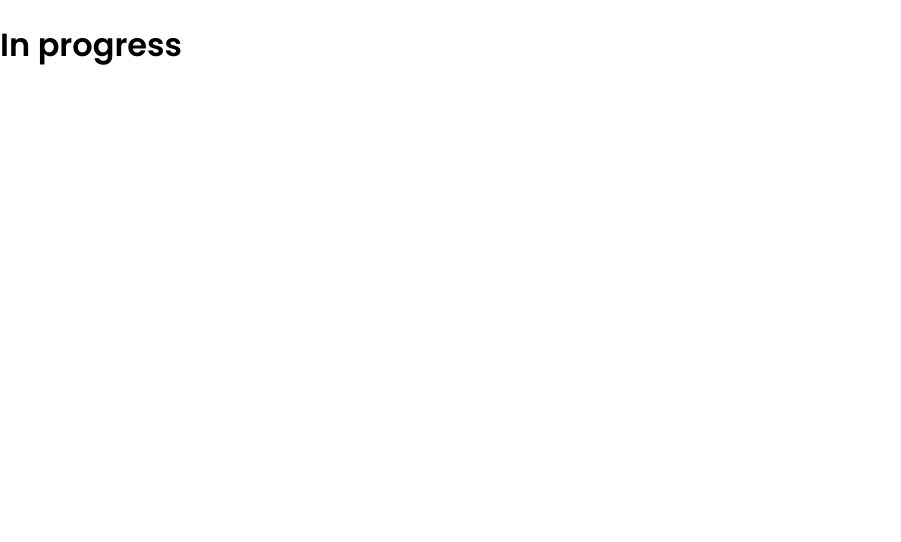
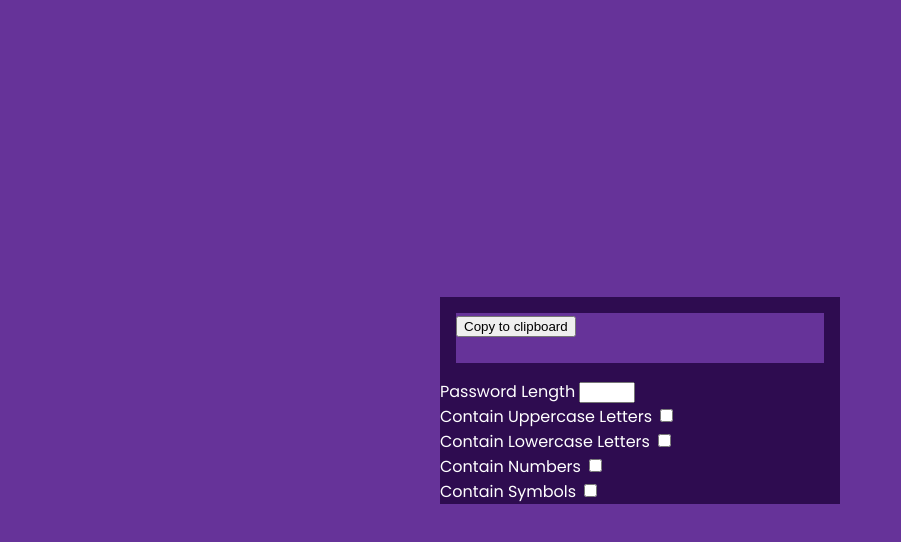
Before and after one commit to khusamayasir/Password-Generator, a plain HTML site: page index.html in a window 1280 px wide. Shown: the whole page, without its empty margins (0-901 px from the left). Drawn offline with Linux system fonts and the light colour scheme.

Commit message:
updated commit

```diff
--- a/index.html
+++ b/index.html
@@ -3,7 +3,6 @@
 
 <head>
     <meta charset="UTF-8">
-    <meta http-equiv="X-UA-Compatible" content="IE=edge">
     <meta name="viewport" content="width=device-width, initial-scale=1.0">
     <title>Password Generator</title>
     <link rel="stylesheet" href="style.css">
@@ -11,7 +10,34 @@
 </head>
 
 <body>
-    <h1>In progress</h1>
+    <div class="pw-container">
+        <div class="pw-header">
+            <div class="pw">
+                <button>Copy to clipboard</button>
+            </div>
+        </div>
+        <div class="pw_body">
+            <div class="form-control">
+                <label for="len">Password Length</label>
+                <input id="len" type="number" min="8" max="40">
+            </div>
+            <div class="form-control">
+                <label for="upper">Contain Uppercase Letters</label>
+                <input id="upper" type="checkbox">
+            </div>
+            <div class="form-control">
+                <label for="lower">Contain Lowercase Letters</label>
+                <input id="lower" type="checkbox">
+            </div>
+            <div class="form-control">
+                <label for="number">Contain Numbers</label>
+                <input id="number" type="checkbox">
+            </div>
+            <div class="form-control">
+                <label for="symbol">Contain Symbols</label>
+                <input id="symbol" type="checkbox">
+                <lower </div>
+            </div>
 </body>
 
 </html>
--- a/style.css
+++ b/style.css
@@ -5,6 +5,31 @@
 }
 
 body {
+    background-color: rebeccapurple;
+    color: white;
+    display: flex;
+    align-items: center;
+    justify-content: center;
     font-family: "Poppins", sans-serif;
     margin: 0;
+    min-height: 100vh;
 }
+
+.pw-container {
+    background-color: rgb(46, 12, 80);
+    width: 400px;
+}
+
+.pw-header {
+    padding: 1rem;
+}
+
+.pw {
+    background-color: rebeccapurple;
+    height: 50px;
+    width: 100%;
+}
+
+.pw-body {
+    padding: 1rem;
+}
```
